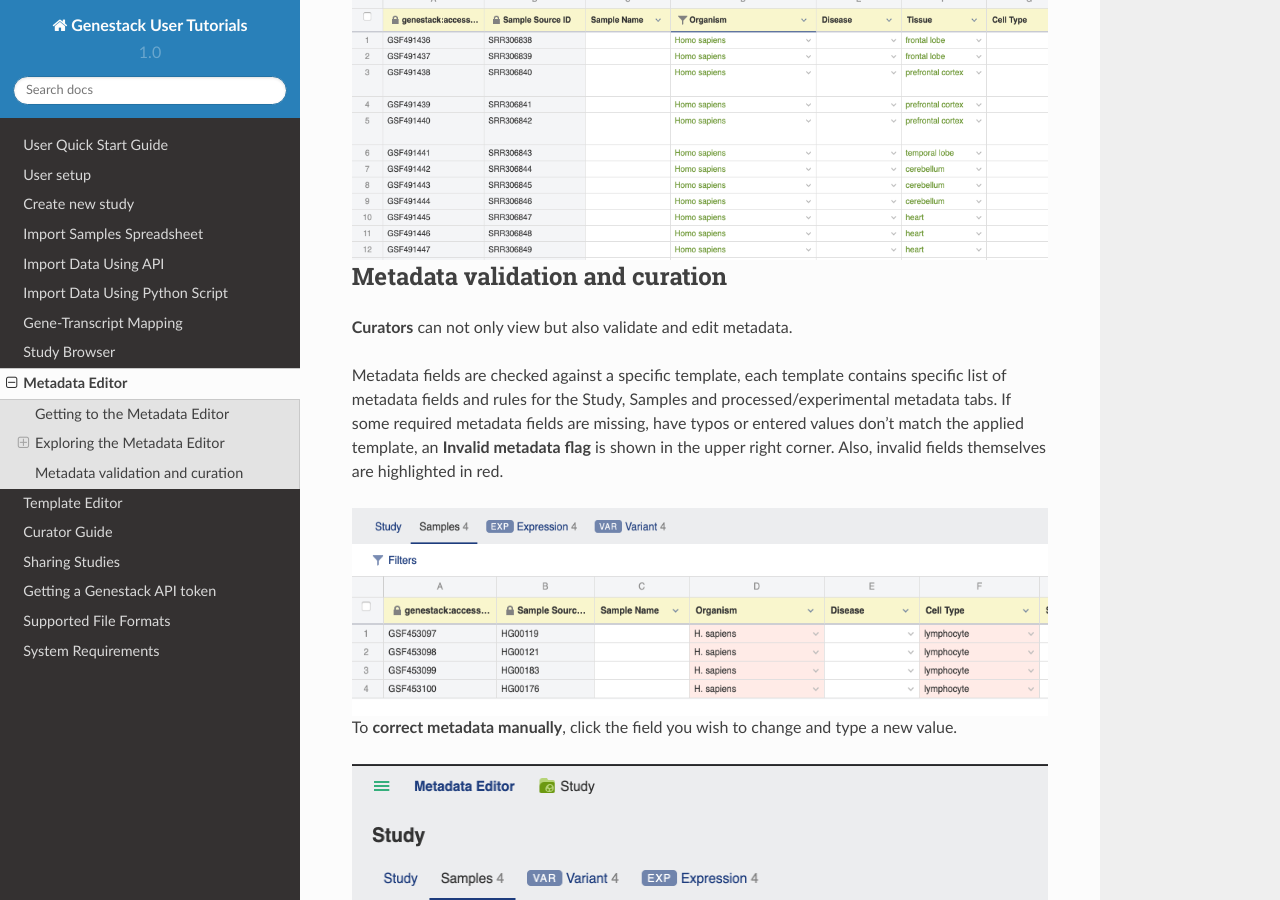
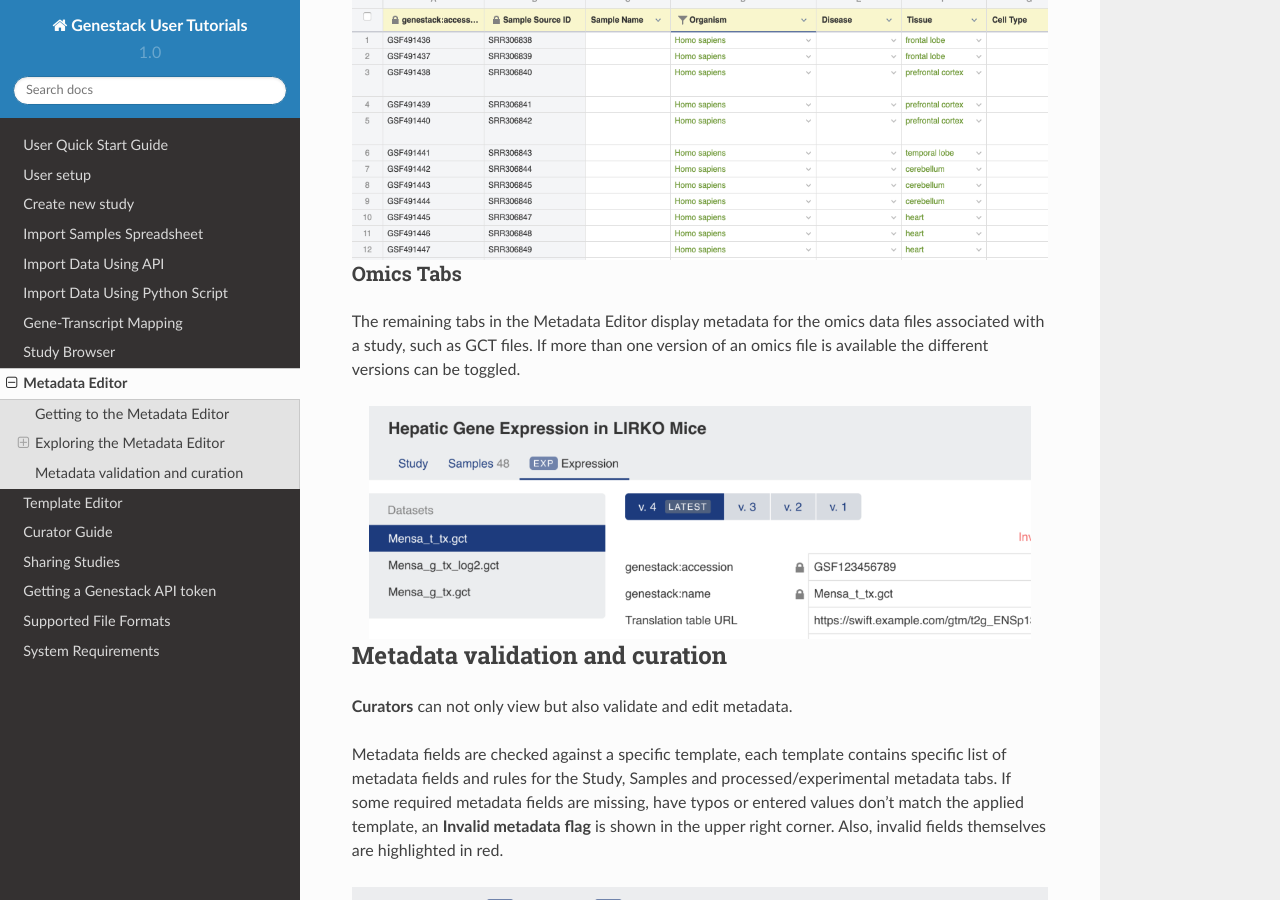
Before and after one commit to genestack/user-guide, a Sphinx documentation site: the page built from source/doc-odm-user-guide/metadata-editor.rst, in a window 1280 px wide and 900 px high, scrolled down 9297 px. Built offline with Sphinx 7.4.7 and the Read the Docs theme 2.0.0, drawn with Linux system fonts in a browser that asks for light colours.

Commit message:
added data versions

```diff
--- a/source/doc-odm-user-guide/metadata-editor.rst
+++ b/source/doc-odm-user-guide/metadata-editor.rst
@@ -166,6 +166,15 @@
    :scale: 35 %
    :align: center
 
+Omics Tabs
+**********
+
+The remaining tabs in the Metadata Editor display metadata for the omics data files associated with a study, such as GCT files. If more than one version of an omics file is available the different versions can be toggled.
+
+.. image:: images/data-versions.png
+   :scale: 35 %
+   :align: center
+
 
 Metadata validation and curation
 --------------------------------
```
Also changed, not shown: source/doc-odm-user-guide/images/data-versions.png (added).
